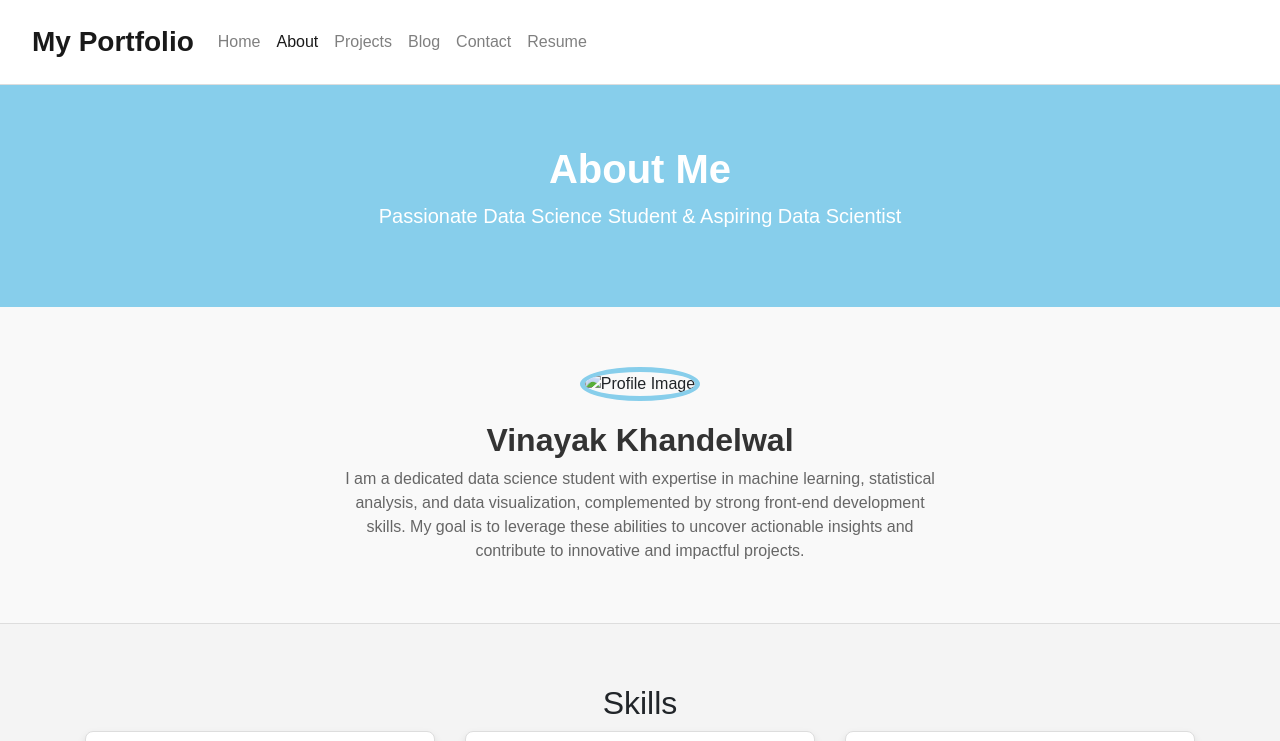
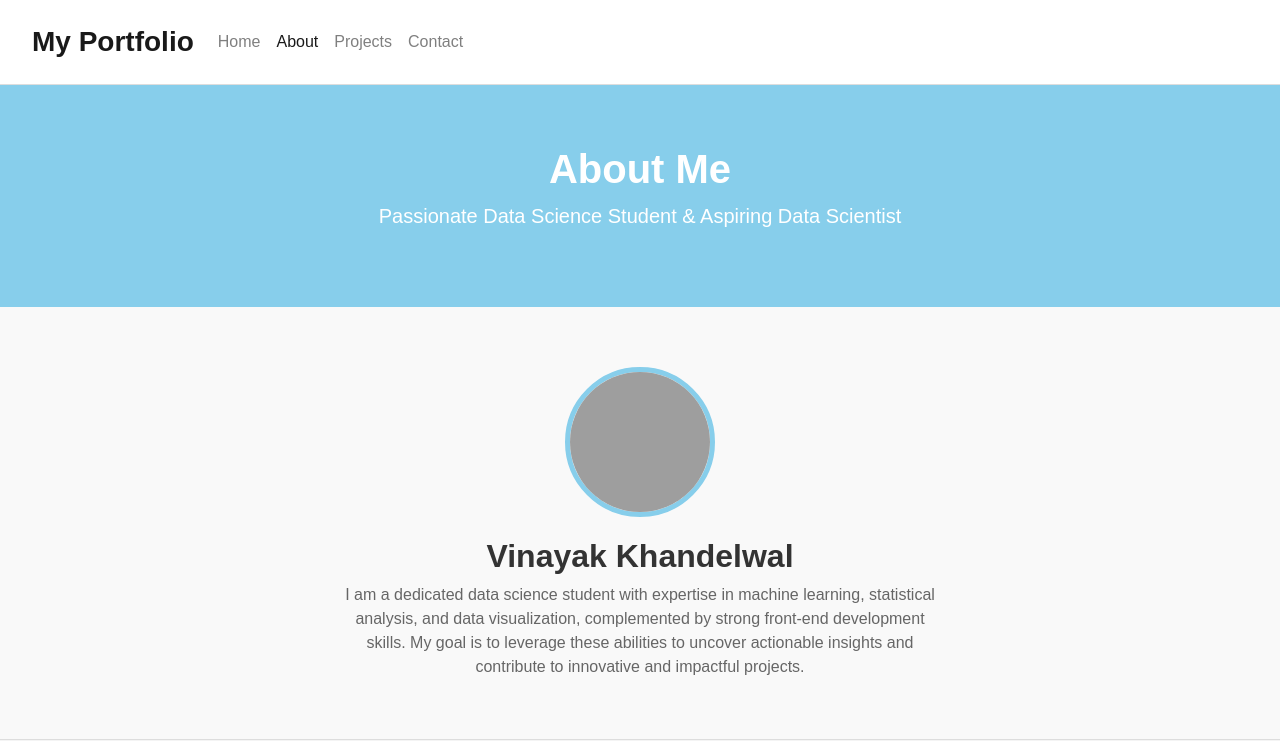
Before and after one commit to VinayakKhandelwal07/Portfolio, a Flask app: page /about in a window 1280 px wide. Shown: the top 741 px of the page. Run offline with Flask 3, Linux system fonts and the light colour scheme; some libraries are stand-ins or nearby versions; grey boxes are pictures that could not be loaded.

Commit message:
Update about.html

```diff
--- a/templates/about.html
+++ b/templates/about.html
@@ -195,30 +195,30 @@
 
 <!-- Header -->
 <nav class="navbar navbar-expand-lg navbar-light">
-    <a class="navbar-brand" href="index.html">My Portfolio</a>
+    <a class="navbar-brand" href="/index">My Portfolio</a>
     <button class="navbar-toggler" type="button" data-toggle="collapse" data-target="#navbarNav" aria-controls="navbarNav" aria-expanded="false" aria-label="Toggle navigation">
         <span class="navbar-toggler-icon"></span>
     </button>
     <div class="collapse navbar-collapse" id="navbarNav">
         <ul class="navbar-nav">
             <li class="nav-item">
-                <a class="nav-link" href="index.html">Home</a>
+                <a class="nav-link" href="/">Home</a>
             </li>
             <li class="nav-item active">
-                <a class="nav-link" href="about.html">About</a>
+                <a class="nav-link" href="/about">About</a>
             </li>
             <li class="nav-item">
-                <a class="nav-link" href="project.html">Projects</a>
+                <a class="nav-link" href="/project">Projects</a>
             </li>
+            <!-- <li class="nav-item">
+                <a class="nav-link" href="blog.html">Blog</a>
+            </li> -->
             <li class="nav-item">
-                <a class="nav-link" href="blog.html">Blog</a>
+                <a class="nav-link" href="/contact">Contact</a>
             </li>
-            <li class="nav-item">
-                <a class="nav-link" href="contact.html">Contact</a>
-            </li>
-            <li class="nav-item">
+            <!-- <li class="nav-item">
                 <a class="nav-link" href="resume.html">Resume</a>
-            </li>
+            </li> -->
         </ul>
     </div>
 </nav>
@@ -231,7 +231,7 @@
 
 <!-- Profile Section -->
 <section class="profile-section">
-    <img src="https://via.placeholder.com/150" alt="Profile Image" class="profile-img">
+    <img src="/static/myself.jpeg" alt="Profile Image" class="profile-img">
     <h2 class="profile-name">Vinayak Khandelwal</h2>
     <p class="profile-bio">I am a dedicated data science student with expertise in machine learning, statistical analysis, and data visualization, complemented by strong front-end development skills. My goal is to leverage these abilities to uncover actionable insights and contribute to innovative and impactful projects.
 
```
